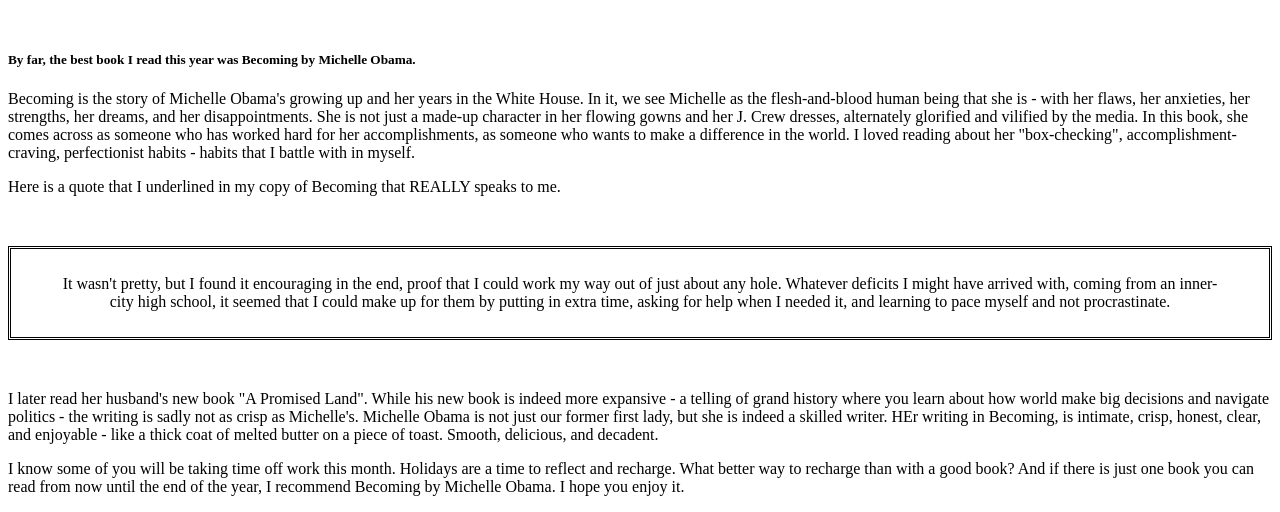
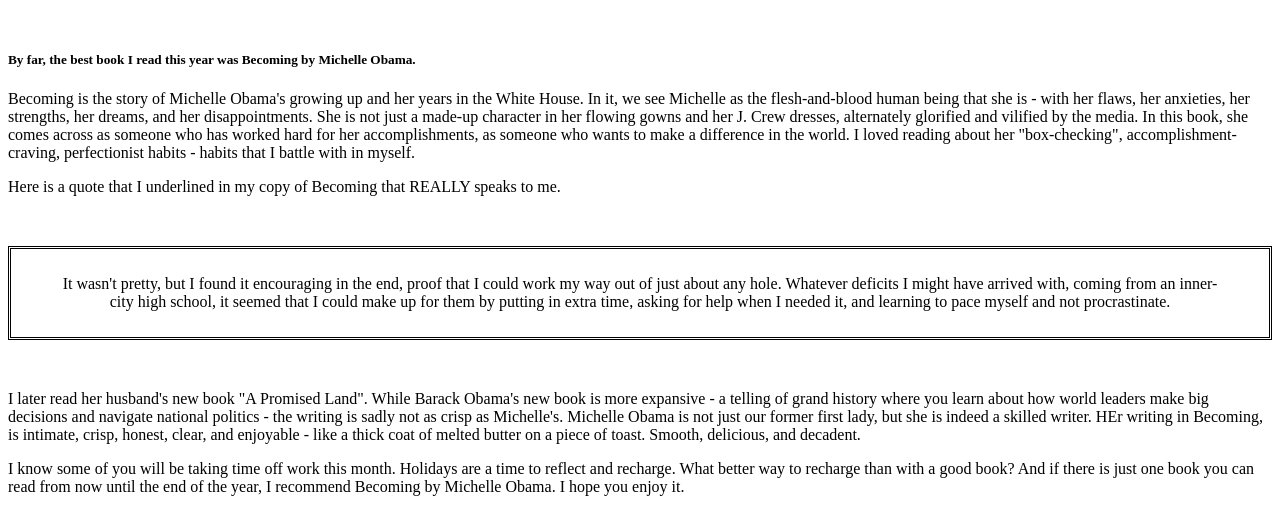
Before and after one commit to ThisisRajiRaj/thisisrajiraj.github.io, a Jekyll site: the page posts/yearinreview2020.html, which Jekyll copies as it is, in a window 1280 px wide and 900 px high, scrolled down 2093 px, cut to the strip 388-900 px from the top of the window. Built offline with Jekyll 4.4.1, drawn with Linux system fonts in a browser that asks for light colours.

```diff
--- a/posts/yearinreview2020.html
+++ b/posts/yearinreview2020.html
@@ -168,9 +168,9 @@
 </p>
 <br/>
 <p>
-    I later read her husband's new book "A Promised Land". While his new book is indeed more
-    expansive - a telling of grand history where you learn about how world make big decisions and
-    navigate politics - the writing is sadly not as crisp as Michelle's. Michelle Obama is not just our
+    I later read her husband's new book "A Promised Land". While Barack Obama's new book is more
+    expansive - a telling of grand history where you learn about how world leaders make big decisions and
+    navigate national politics - the writing is sadly not as crisp as Michelle's. Michelle Obama is not just our
     former first lady, but she is indeed a skilled writer. HEr writing in Becoming, is intimate,
     crisp, honest, clear, and enjoyable - like a thick coat of melted butter on
     a piece of toast. Smooth, delicious, and decadent.
```
